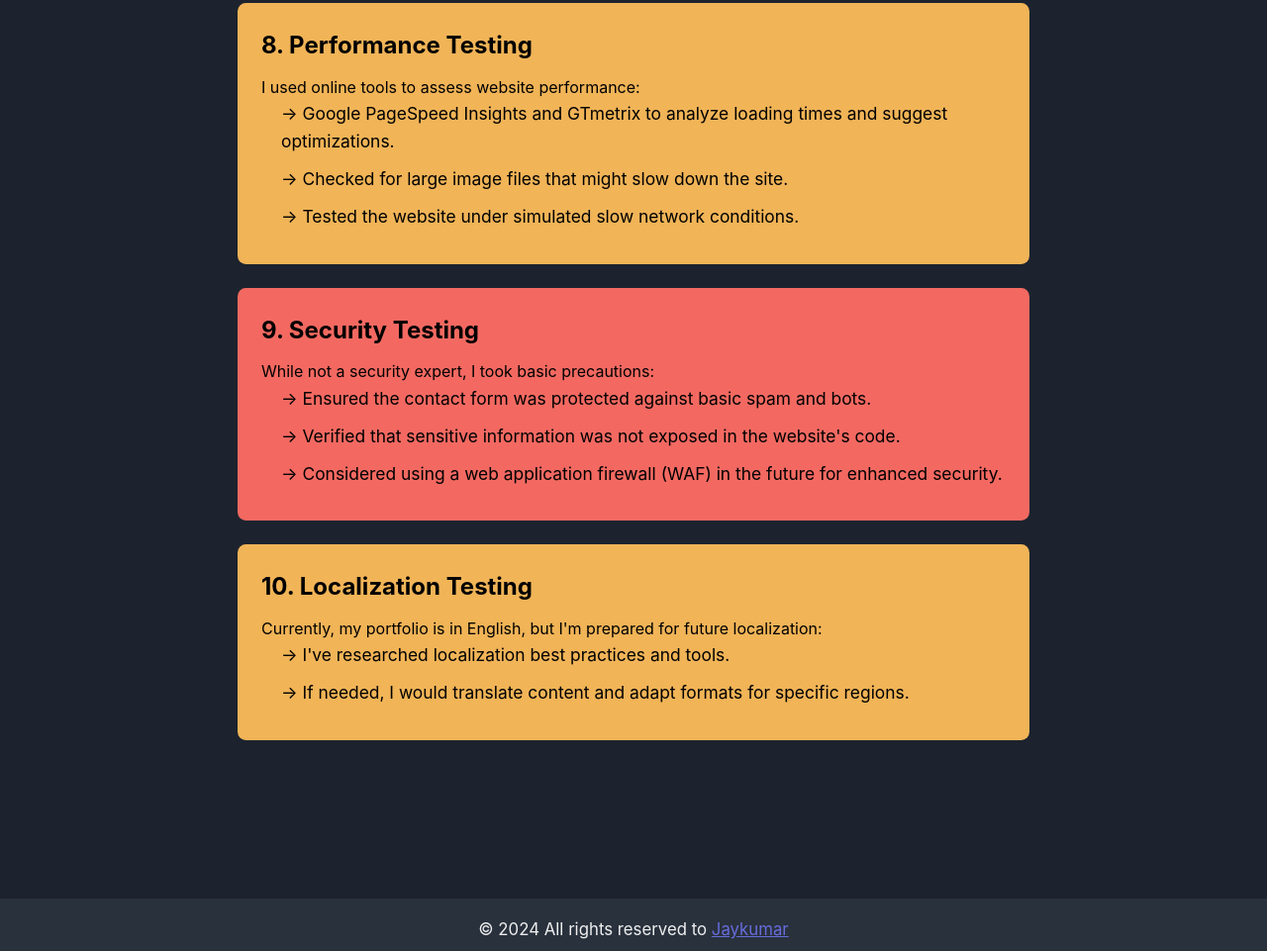
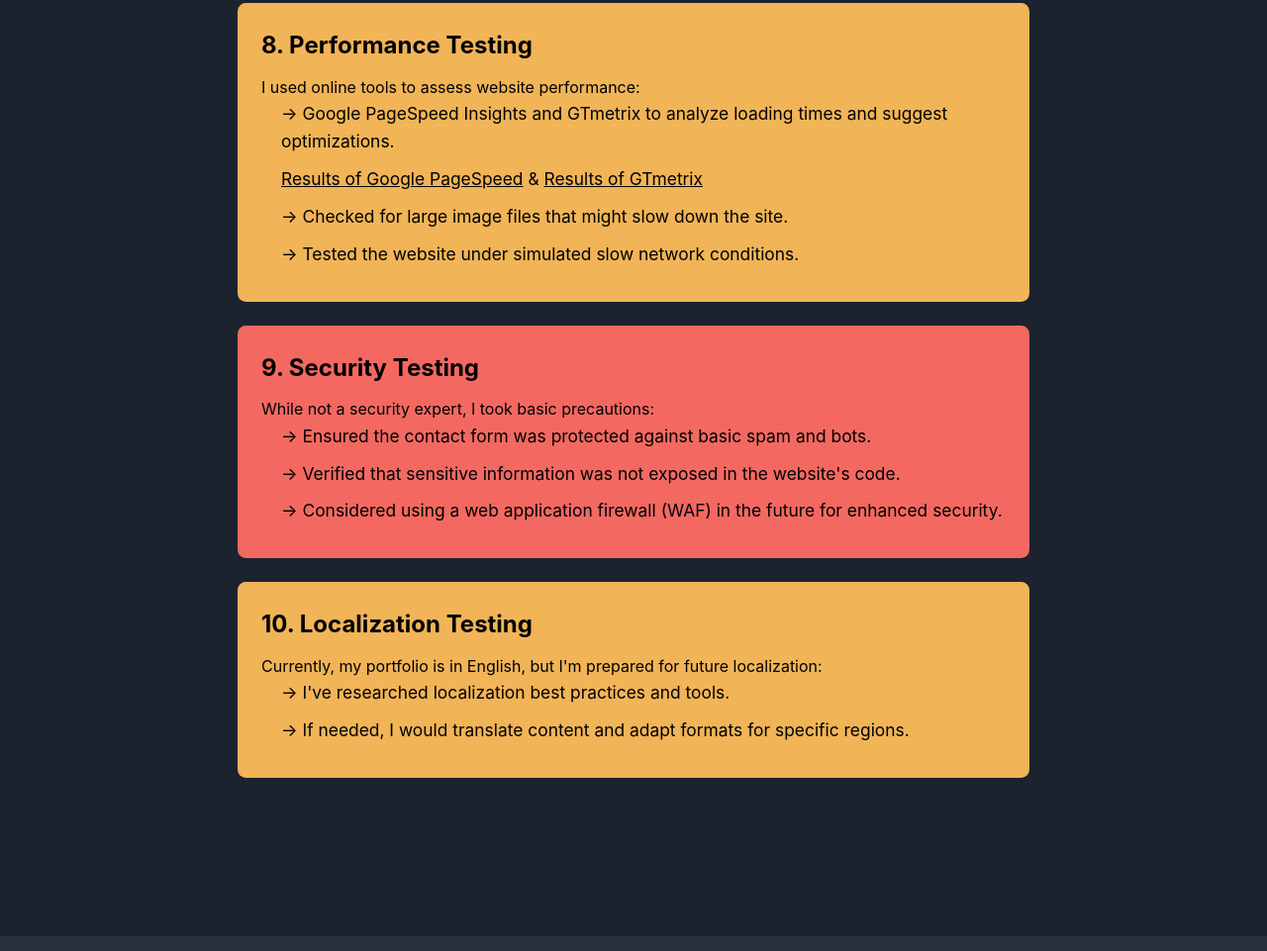
Before and after one commit to jay-021/QA-portfolio, a website: page manual-testing.html in a window 1280 px wide. Shown: the part 2202-3163 px from the top of the page at 99% size. Drawn offline with nearby package versions, Linux system fonts and the light colour scheme.

Commit message:
Results of Google PageSpeed & GTmetrix are added

```diff
--- a/manual-testing.html
+++ b/manual-testing.html
@@ -120,6 +120,7 @@
                     <p>I used online tools to assess website performance:</p>
                     <ul>
                         <li> -> Google PageSpeed Insights and GTmetrix to analyze loading times and suggest optimizations.</li>
+                        <li><a href="https://pagespeed.web.dev/analysis/https-jay-021-github-io-telesoftas-portfolio-index-html/e27m7ft5pb?form_factor=mobile">Results of Google PageSpeed</a>     &     <a href="https://gtmetrix.com/reports/jay-021.github.io/xobep2kp/">Results of GTmetrix</a></li>
                         <li> -> Checked for large image files that might slow down the site.</li>
                         <li> -> Tested the website under simulated slow network conditions.</li>
                     </ul>
```
